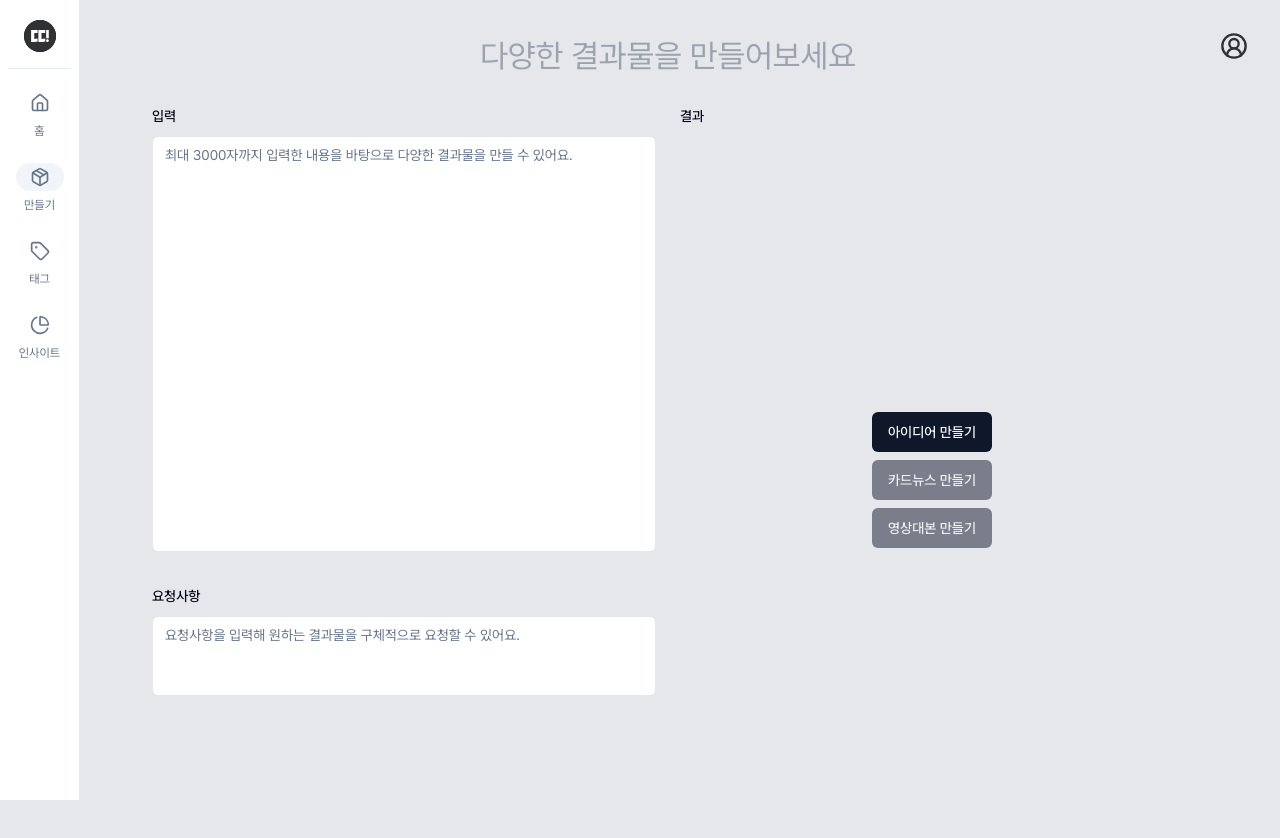
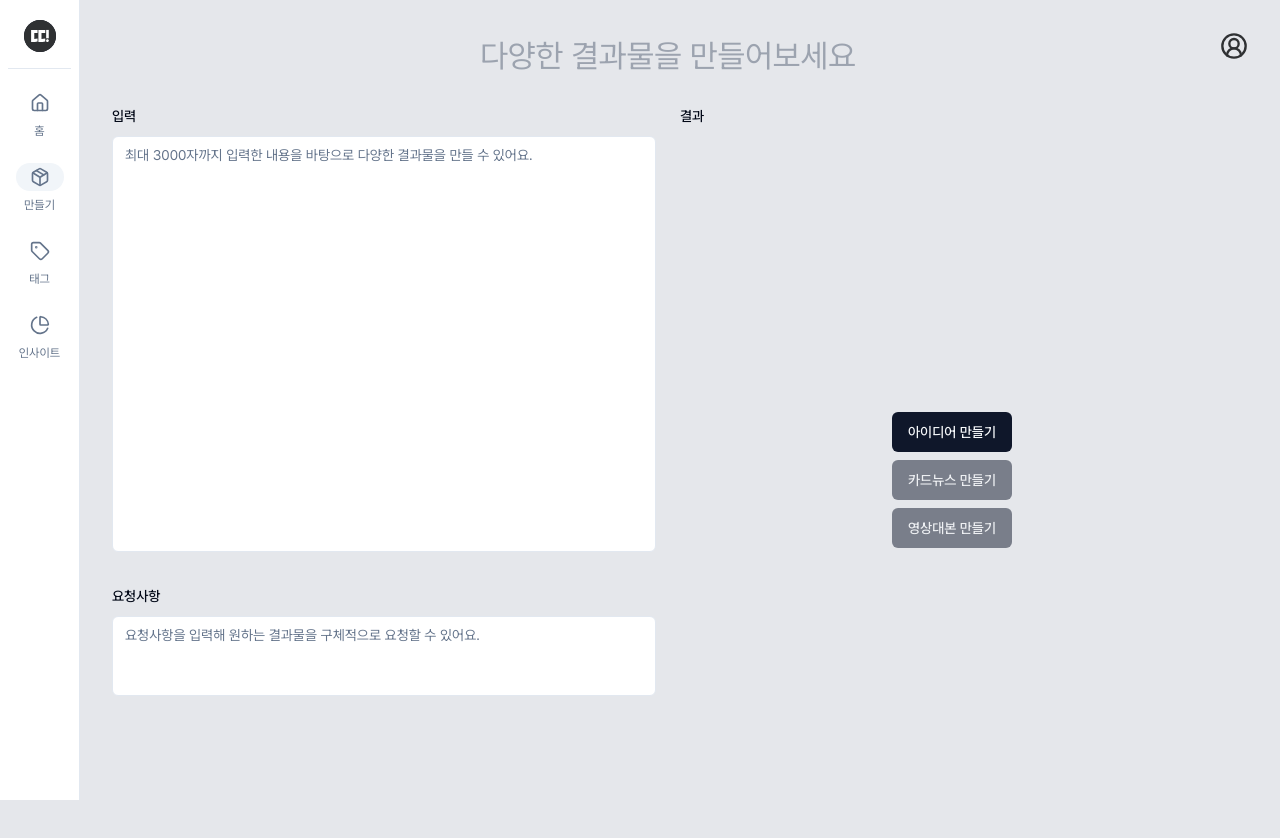
Before and after one commit to jihyundev/tting-front, a Next.js app: page /idea/create in a window 1280 px wide. Shown: the top 838 px of the page. Built offline with nearby package versions, Linux system fonts and the light colour scheme; no server answers.

Commit message:
feat: change form side margin

```diff
--- a/src/components/idea-create-form.tsx
+++ b/src/components/idea-create-form.tsx
@@ -53,7 +53,7 @@ export const IdeaCreateForm = () => {
     return (
         <div className="w-full h-full">
             <Form {...form}>
-                <form onSubmit={form.handleSubmit(onSubmit)} className="h-full flex justify-center mx-24 gap-6">
+                <form onSubmit={form.handleSubmit(onSubmit)} className="h-full flex justify-center mx-14 gap-6">
                     <div className="flex-1 flex flex-col gap-16">
                         <FormField
                             control={form.control}
```
